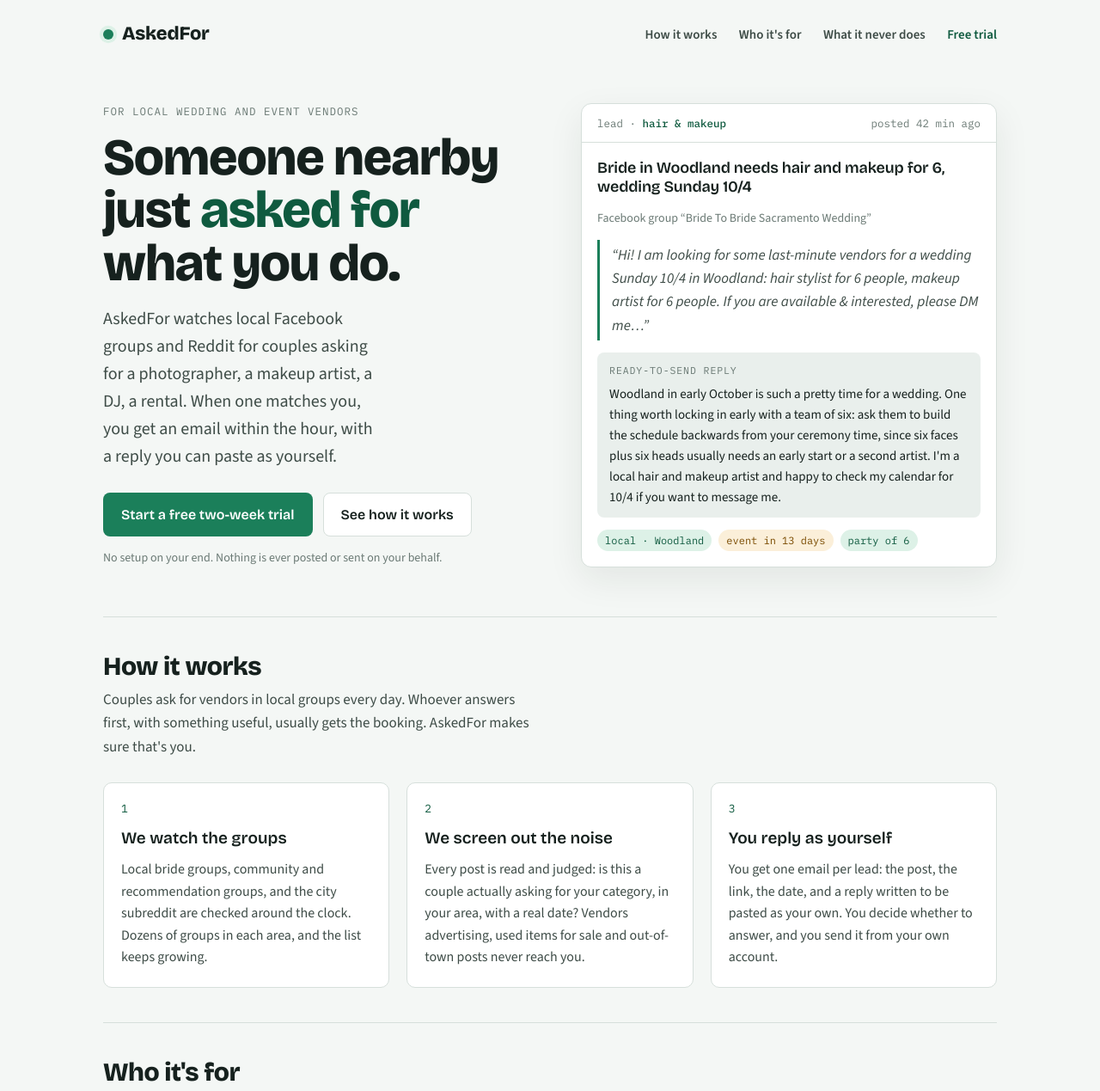
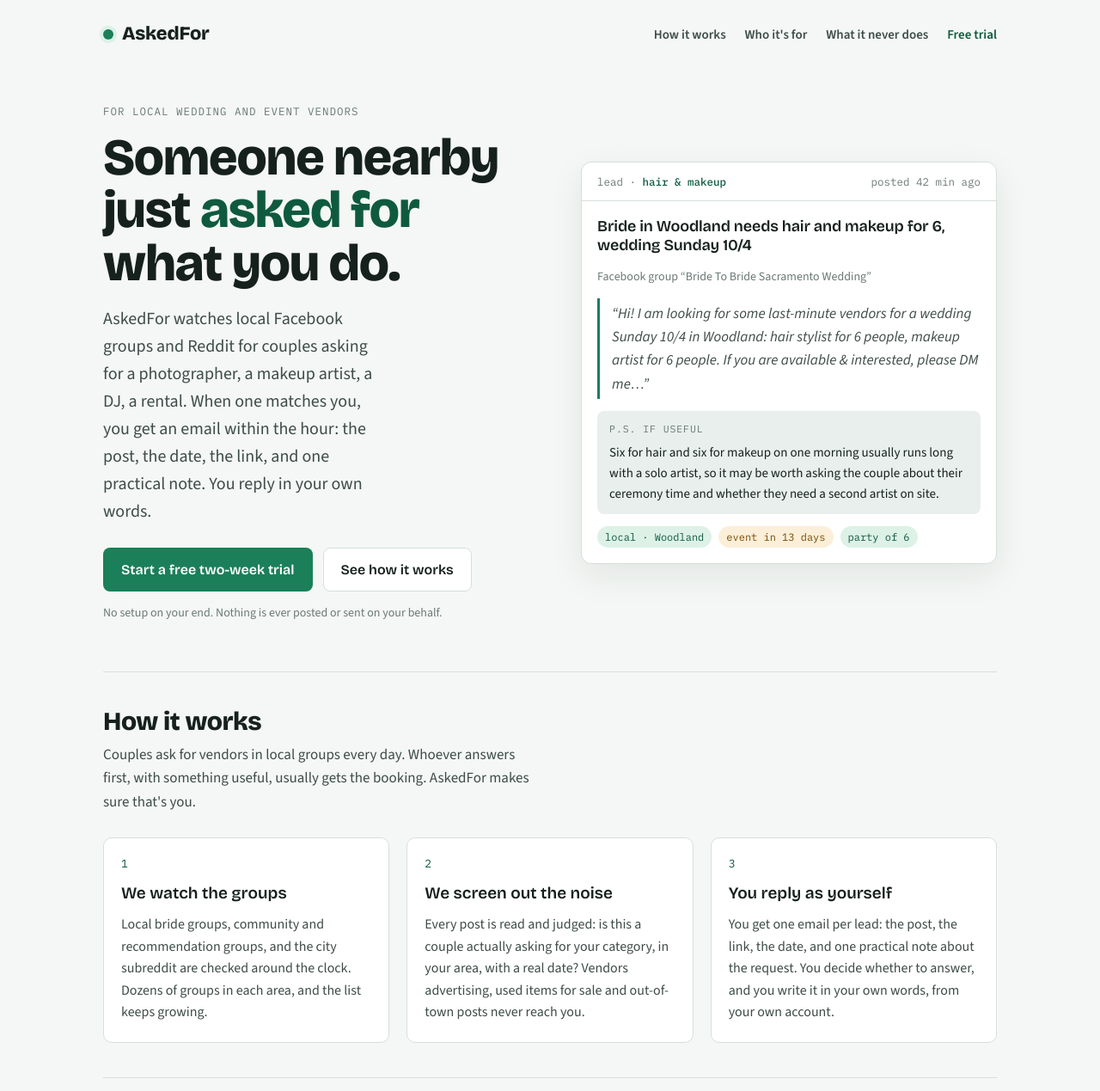
Before and after one commit to Shadyupup/askedfor-site, a plain HTML site: page index.html in a window 1280 px wide. Shown: the top 1269 px of the page at 86% size. Drawn offline with nearby package versions, Linux system fonts and the light colour scheme.

Commit message:
Match site copy to the current lead email format
Co-Authored-By: Claude Fable 5.1 <noreply@anthropic.com>

```diff
--- a/index.html
+++ b/index.html
@@ -46,7 +46,8 @@
   header.top { display: flex; align-items: center; justify-content: space-between; gap: 16px; padding-block: 22px; }
   .brand { font-family: var(--display); font-weight: 800; font-size: 22px; letter-spacing: -0.01em; text-decoration: none; color: var(--ink); display: flex; align-items: center; gap: 10px; }
   .brand .dot { width: 12px; height: 12px; border-radius: 50%; background: var(--accent); box-shadow: 0 0 0 4px var(--accent-soft); }
-  .top nav a { text-decoration: none; color: var(--ink-2); font-weight: 600; font-size: 15px; margin-left: 22px; }
+  .top nav { display: flex; flex-wrap: wrap; justify-content: flex-end; gap: 6px 22px; }
+  .top nav a { text-decoration: none; color: var(--ink-2); font-weight: 600; font-size: 15px; white-space: nowrap; }
   .top nav a.cta { color: var(--accent-ink); }
 
   .hero { display: grid; grid-template-columns: 1.05fr 1fr; gap: 48px; align-items: center; padding-block: 40px 56px; }
@@ -113,7 +114,7 @@
     .steps { grid-template-columns: 1fr; }
     .promises { grid-template-columns: 1fr; }
     .hero { padding-block: 24px 40px; gap: 28px; }
-    .top nav a { margin-left: 14px; }
+    .top nav { gap: 6px 14px; }
   }
   @media (prefers-reduced-motion: no-preference) {
     .brand .dot { animation: pulse 2.6s ease-in-out infinite; }
@@ -138,7 +139,7 @@
     <div>
       <p class="eyebrow">For local wedding and event vendors</p>
       <h1>Someone nearby just <em>asked for</em> what you do.</h1>
-      <p class="lede">AskedFor watches local Facebook groups and Reddit for couples asking for a photographer, a makeup artist, a DJ, a rental. When one matches you, you get an email within the hour, with a reply you can paste as yourself.</p>
+      <p class="lede">AskedFor watches local Facebook groups and Reddit for couples asking for a photographer, a makeup artist, a DJ, a rental. When one matches you, you get an email within the hour: the post, the date, the link, and one practical note. You reply in your own words.</p>
       <div class="actions">
         <a class="btn primary" href="#trial">Start a free two-week trial</a>
         <a class="btn ghost" href="#how">See how it works</a>
@@ -153,8 +154,8 @@
         <p class="meta">Facebook group “Bride To Bride Sacramento Wedding”</p>
         <blockquote class="quote">“Hi! I am looking for some last-minute vendors for a wedding Sunday 10/4 in Woodland: hair stylist for 6 people, makeup artist for 6 people. If you are available &amp; interested, please DM me…”</blockquote>
         <div class="reply">
-          <span class="label">Ready-to-send reply</span>
-          Woodland in early October is such a pretty time for a wedding. One thing worth locking in early with a team of six: ask them to build the schedule backwards from your ceremony time, since six faces plus six heads usually needs an early start or a second artist. I'm a local hair and makeup artist and happy to check my calendar for 10/4 if you want to message me.
+          <span class="label">P.S. if useful</span>
+          Six for hair and six for makeup on one morning usually runs long with a solo artist, so it may be worth asking the couple about their ceremony time and whether they need a second artist on site.
         </div>
         <div class="tags"><span class="tag">local · Woodland</span><span class="tag warn">event in 13 days</span><span class="tag">party of 6</span></div>
       </div>
@@ -175,7 +176,7 @@
       </div>
       <div class="step">
         <h3>You reply as yourself</h3>
-        <p>You get one email per lead: the post, the link, the date, and a reply written to be pasted as your own. You decide whether to answer, and you send it from your own account.</p>
+        <p>You get one email per lead: the post, the link, the date, and one practical note about the request. You decide whether to answer, and you write it in your own words, from your own account.</p>
       </div>
     </div>
   </section>
@@ -225,8 +226,8 @@
       <div class="box">
         <dl>
           <dt>You send</dt><dd>Your category, your area, your business name</dd>
-          <dt>You get</dt><dd>Every matching lead by email, usually within the hour of the post</dd>
-          <dt>You do</dt><dd>Reply to the ones you want, as yourself</dd>
+          <dt>You get</dt><dd>Every matching lead by email, usually within the hour of the post, with the date and a practical note</dd>
+          <dt>You do</dt><dd>Reply to the ones you want, in your own words</dd>
           <dt>You owe</dt><dd>Nothing for the first two weeks. Pricing is discussed only if you want to keep going.</dd>
         </dl>
       </div>
```
